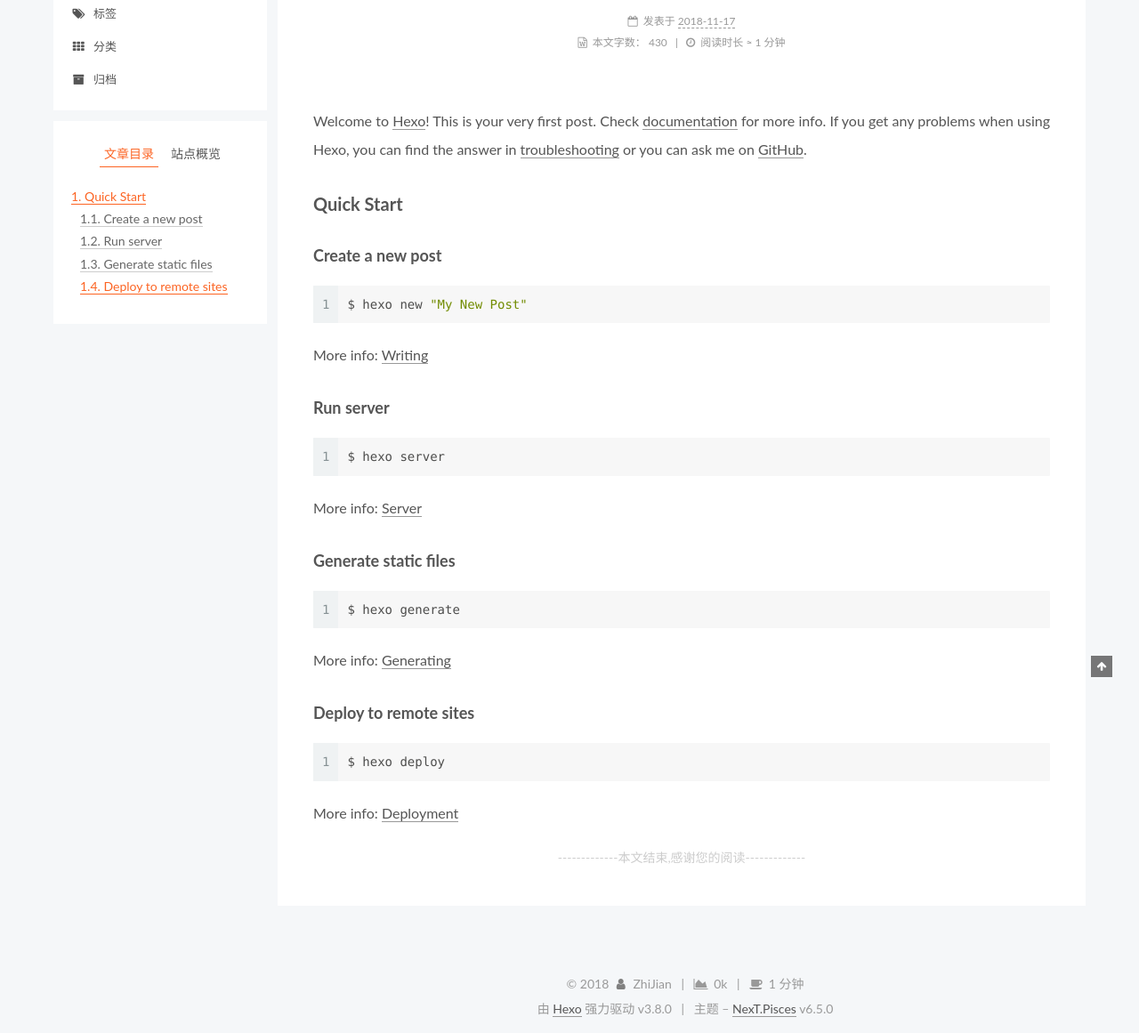
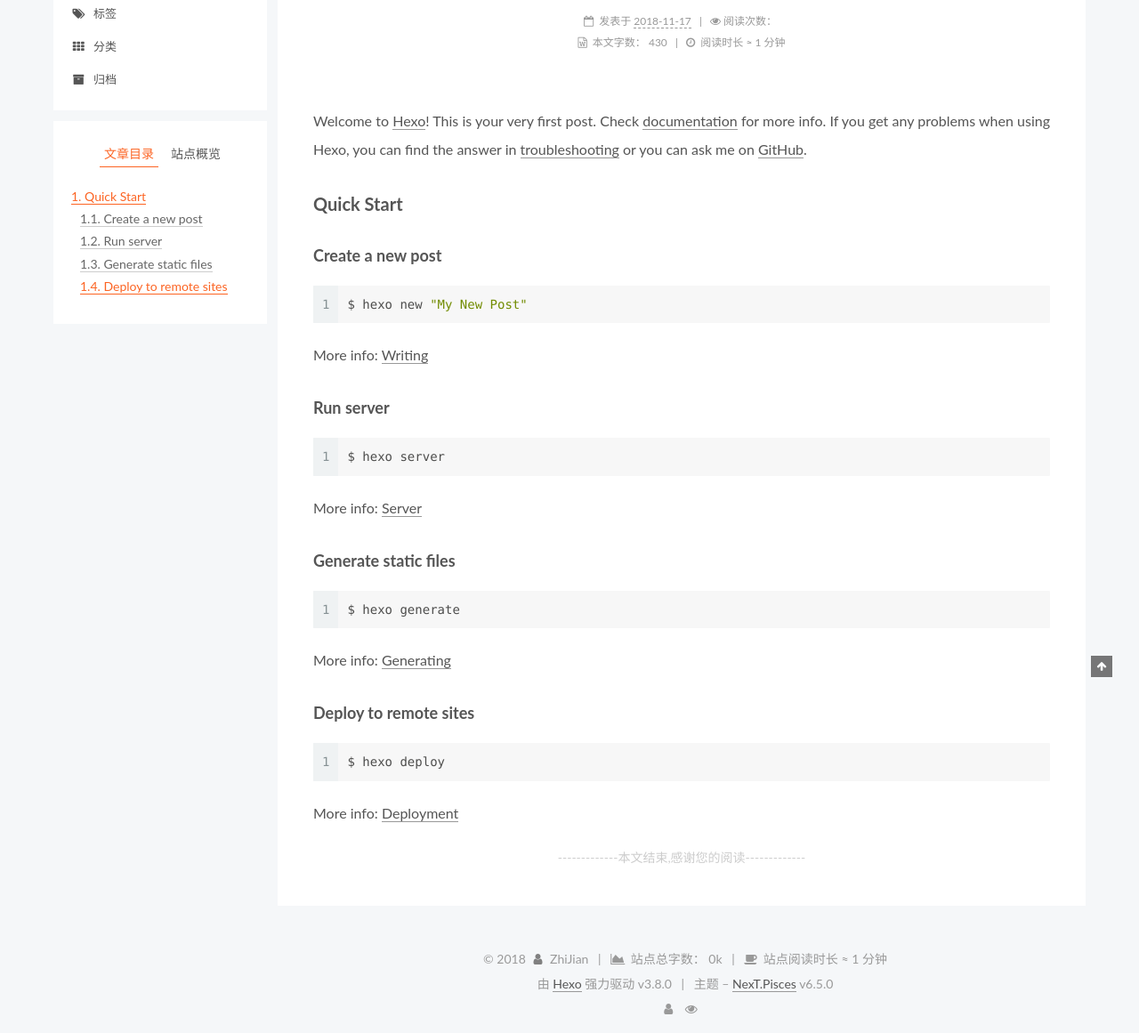
Before and after one commit to zhijiansd/wzj.github.io, a plain HTML site: page 2018/11/17/hello-world/index.html in a window 1280 px wide. Shown: the part 139-1300 px from the top of the page at 89% size. Drawn offline with Linux system fonts and the light colour scheme; some packages are replaced by stand-ins of ours; a script that the page names is missing.

Commit message:
Site updated: 2018-11-20 16:27:04

```diff
--- a/2018/11/17/hello-world/index.html
+++ b/2018/11/17/hello-world/index.html
@@ -392,6 +392,13 @@
 
 
 
+            <span class="post-meta-divider">|</span>
+            <span class="post-meta-item-icon">
+            <i class="fa fa-eye"></i>
+             阅读次数：
+            <span class="busuanzi-value" id="busuanzi_value_page_pv"></span>
+            </span>
+
 
 
             <div class="post-symbolscount">
@@ -623,6 +630,8 @@
       <i class="fa fa-area-chart"></i>
     </span>
 
+      <span class="post-meta-item-text">站点总字数：</span>
+
     <span title="站点总字数">0k</span>
 
 
@@ -631,6 +640,8 @@
     <span class="post-meta-item-icon">
       <i class="fa fa-coffee"></i>
     </span>
+
+      <span class="post-meta-item-text">站点阅读时长 &asymp;</span>
 
     <span title="站点阅读时长">1 分钟</span>
 
@@ -650,6 +661,25 @@
 
 
 
+
+
+<div class="busuanzi-count">
+  <script async src="https://busuanzi.ibruce.info/busuanzi/2.3/busuanzi.pure.mini.js"></script>
+
+
+    <span class="site-uv" title="总访客量">
+      <i class="fa fa-user"></i>
+      <span class="busuanzi-value" id="busuanzi_value_site_uv"></span>
+    </span>
+
+
+
+    <span class="site-pv" title="总访问量">
+      <i class="fa fa-eye"></i>
+      <span class="busuanzi-value" id="busuanzi_value_site_pv"></span>
+    </span>
+
+</div>
 
 
 
--- a/css/main.css
+++ b/css/main.css
@@ -1850,7 +1850,7 @@ pre .javascript .function {
   width: 4px;
   height: 4px;
   border-radius: 50%;
-  background: #eaf;
+  background: #fbfffc;
 }
 .links-of-blogroll {
   font-size: 13px;
```
Also changed, not shown: archives/2018/11/index.html (+23 -0 lines), archives/2018/index.html (+23 -0 lines), archives/index.html (+23 -0 lines), categories/index.html (+23 -0 lines), index.html (+23 -0 lines), tags/index.html (+23 -0 lines).
